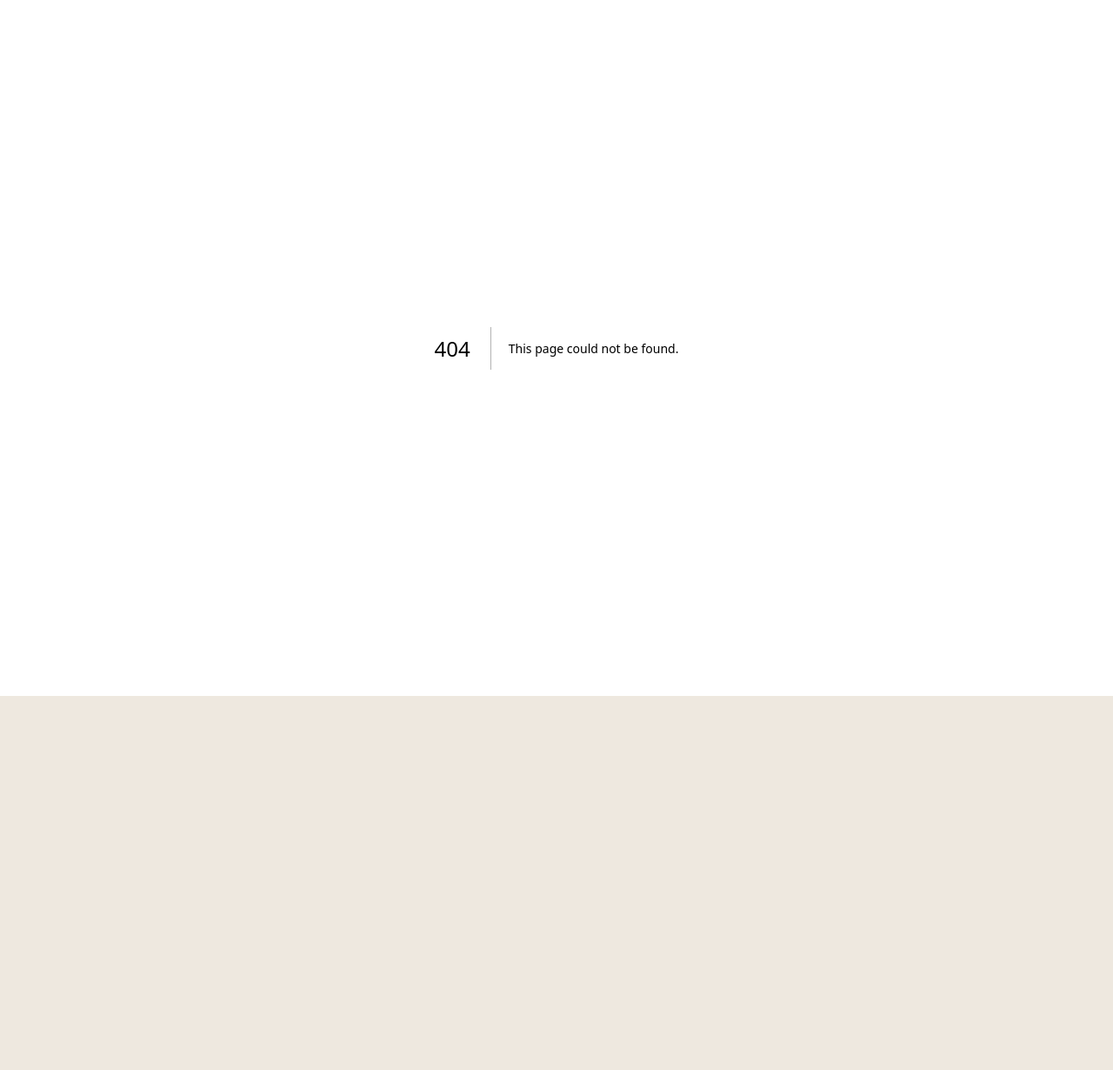
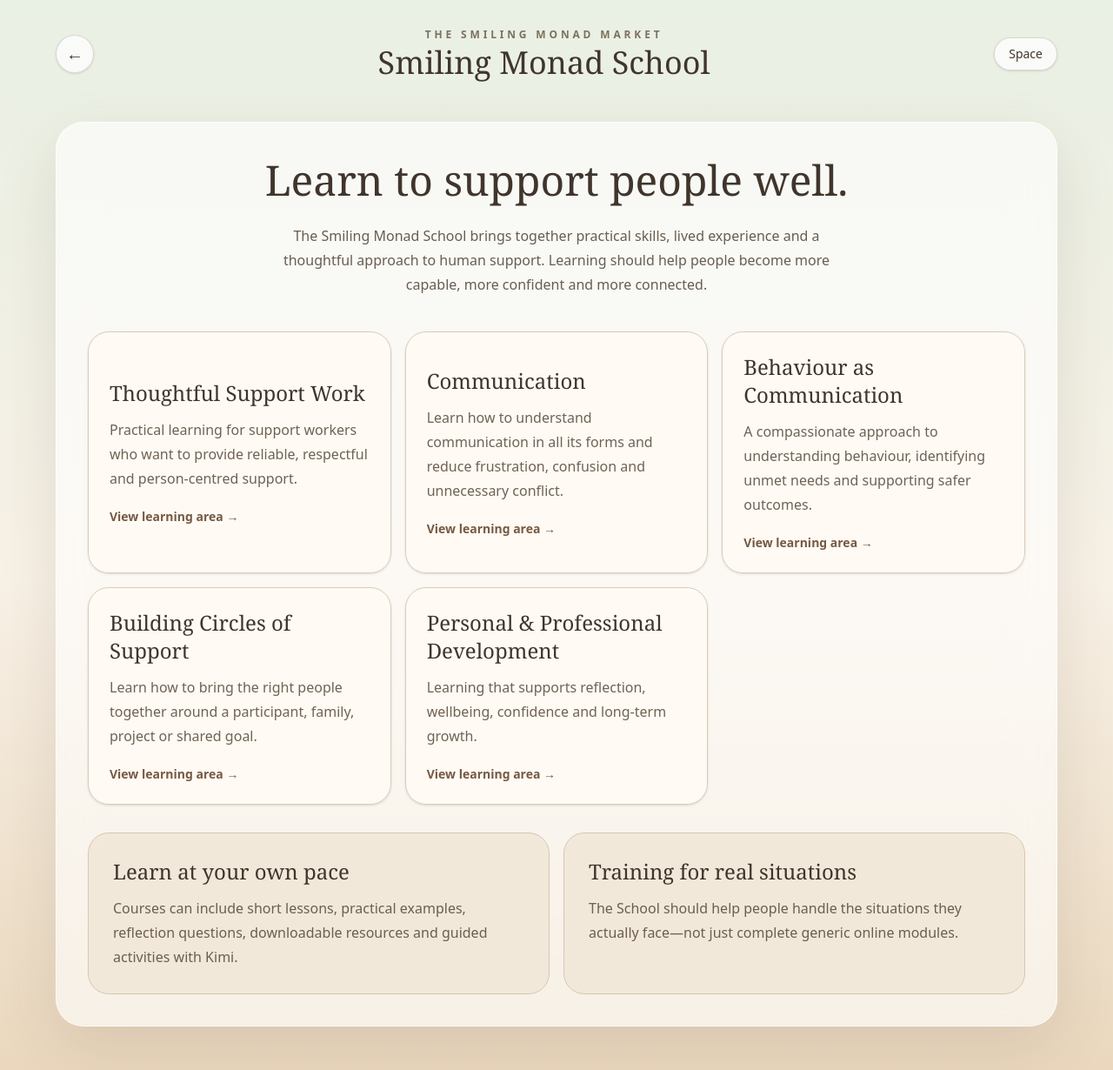
Before and after one commit to benlengrey-pixel/smiling-monad-prototype, a Next.js app: page /school in a window 1280 px wide. Before the commit this address had no page. Shown: the top 1230 px of the page at 87% size. Before the commit the page ends 800 px from the top, so only its background shows below. Built offline with nearby package versions, Linux system fonts and the light colour scheme.

Commit message:
Create the Smiling Monad School with practical learning areas for thoughtful support work, communication, behaviour as communication, Circles of Support, and personal and professional development.

```diff
--- /dev/null
+++ b/app/school/page.tsx
@@ -0,0 +1,261 @@
+"use client";
+
+import Link from "next/link";
+import { useState } from "react";
+
+type LearningArea =
+  | "support"
+  | "communication"
+  | "behaviour"
+  | "circles"
+  | "development";
+
+type LearningAreaDetails = {
+  title: string;
+  description: string;
+  lessons: string[];
+};
+
+const learningAreas: Record<
+  LearningArea,
+  LearningAreaDetails
+> = {
+  support: {
+    title: "Thoughtful Support Work",
+    description:
+      "Practical learning for support workers who want to provide reliable, respectful and person-centred support.",
+    lessons: [
+      "Understanding the whole person",
+      "Building trust and consistency",
+      "Supporting choice and control",
+      "Professional boundaries",
+      "Writing useful shift notes",
+    ],
+  },
+
+  communication: {
+    title: "Communication",
+    description:
+      "Learn how to understand communication in all its forms and reduce frustration, confusion and unnecessary conflict.",
+    lessons: [
+      "Communication beyond speech",
+      "Visual communication systems",
+      "Listening for meaning",
+      "Supporting transitions",
+      "Working with families and teams",
+    ],
+  },
+
+  behaviour: {
+    title: "Behaviour as Communication",
+    description:
+      "A compassionate approach to understanding behaviour, identifying unmet needs and supporting safer outcomes.",
+    lessons: [
+      "Looking beneath behaviour",
+      "Recognising stress and overload",
+      "Understanding triggers",
+      "Reducing restrictive responses",
+      "Building proactive support",
+    ],
+  },
+
+  circles: {
+    title: "Building Circles of Support",
+    description:
+      "Learn how to bring the right people together around a participant, family, project or shared goal.",
+    lessons: [
+      "Choosing trusted people",
+      "Defining roles clearly",
+      "Sharing information safely",
+      "Running useful meetings",
+      "Maintaining healthy relationships",
+    ],
+  },
+
+  development: {
+    title: "Personal & Professional Development",
+    description:
+      "Learning that supports reflection, wellbeing, confidence and long-term growth.",
+    lessons: [
+      "Reflective practice",
+      "Preventing burnout",
+      "Managing difficult conversations",
+      "Values-led decision making",
+      "Remembering why the work matters",
+    ],
+  },
+};
+
+export default function SchoolPage() {
+  const [activeArea, setActiveArea] =
+    useState<LearningArea | null>(null);
+
+  const selectedArea = activeArea
+    ? learningAreas[activeArea]
+    : null;
+
+  return (
+    <main className="min-h-[100svh] bg-[linear-gradient(180deg,#e9f0e4_0%,#f8f1e6_54%,#ead7bd_100%)] px-4 pb-14 pt-5 text-[#40352c] sm:px-8 sm:pt-8">
+      <header className="mx-auto flex w-full max-w-6xl items-center justify-between gap-4">
+        <Link
+          href="/market"
+          aria-label="Return to the Smiling Monad Market"
+          className="flex h-11 w-11 shrink-0 items-center justify-center rounded-full border border-[#7c6a58]/25 bg-white/75 text-xl shadow-sm backdrop-blur-md transition hover:bg-white"
+        >
+          ←
+        </Link>
+
+        <div className="min-w-0 text-center">
+          <p className="text-[10px] font-semibold uppercase tracking-[0.32em] text-[#7d715f] sm:text-xs">
+            The Smiling Monad Market
+          </p>
+
+          <h1 className="mt-1 font-serif text-2xl sm:text-4xl">
+            Smiling Monad School
+          </h1>
+        </div>
+
+        <Link
+          href="/office"
+          className="rounded-full border border-[#7c6a58]/25 bg-white/75 px-4 py-2 text-sm shadow-sm backdrop-blur-md transition hover:bg-white"
+        >
+          Space
+        </Link>
+      </header>
+
+      <section className="mx-auto mt-8 w-full max-w-6xl rounded-[32px] border border-white/70 bg-white/60 p-5 shadow-[0_24px_70px_rgba(78,60,40,0.12)] backdrop-blur-xl sm:mt-12 sm:p-9">
+        <div className="mx-auto max-w-3xl text-center">
+          <p className="font-serif text-3xl leading-tight sm:text-5xl">
+            Learn to support people well.
+          </p>
+
+          <p className="mx-auto mt-5 max-w-2xl leading-7 text-[#695d51]">
+            The Smiling Monad School brings together
+            practical skills, lived experience and a
+            thoughtful approach to human support.
+            Learning should help people become more
+            capable, more confident and more connected.
+          </p>
+        </div>
+
+        <div className="mt-10 grid gap-4 sm:grid-cols-2 lg:grid-cols-3">
+          {(
+            Object.entries(
+              learningAreas,
+            ) as Array<
+              [
+                LearningArea,
+                LearningAreaDetails,
+              ]
+            >
+          ).map(([key, area]) => (
+            <button
+              key={key}
+              type="button"
+              onClick={() =>
+                setActiveArea(key)
+              }
+              className="group min-h-52 rounded-[24px] border border-[#d9cbb9] bg-[rgba(255,251,244,0.84)] p-6 text-left shadow-sm transition hover:-translate-y-1 hover:bg-white hover:shadow-lg focus:outline-none focus:ring-4 focus:ring-[#7d654f]/20"
+            >
+              <p className="font-serif text-2xl">
+                {area.title}
+              </p>
+
+              <p className="mt-3 leading-7 text-[#706255]">
+                {area.description}
+              </p>
+
+              <p className="mt-5 text-sm font-semibold text-[#765943]">
+                View learning area →
+              </p>
+            </button>
+          ))}
+        </div>
+
+        <div className="mt-8 grid gap-4 md:grid-cols-2">
+          <section className="rounded-[24px] border border-[#d6c6b2] bg-[#efe4d4]/75 p-5 sm:p-7">
+            <p className="font-serif text-2xl">
+              Learn at your own pace
+            </p>
+
+            <p className="mt-3 leading-7 text-[#6c5e51]">
+              Courses can include short lessons,
+              practical examples, reflection questions,
+              downloadable resources and guided
+              activities with Kimi.
+            </p>
+          </section>
+
+          <section className="rounded-[24px] border border-[#d6c6b2] bg-[#efe4d4]/75 p-5 sm:p-7">
+            <p className="font-serif text-2xl">
+              Training for real situations
+            </p>
+
+            <p className="mt-3 leading-7 text-[#6c5e51]">
+              The School should help people handle the
+              situations they actually face—not just
+              complete generic online modules.
+            </p>
+          </section>
+        </div>
+      </section>
+
+      {selectedArea && (
+        <div className="fixed inset-0 z-50 flex items-end justify-center bg-black/45 p-3 backdrop-blur-[2px] sm:items-center sm:p-6">
+          <section className="relative w-full max-w-xl rounded-[28px] border border-[#d8c7b1] bg-[#fffaf2] p-6 shadow-[0_30px_80px_rgba(35,24,15,0.42)] sm:p-8">
+            <button
+              type="button"
+              onClick={() =>
+                setActiveArea(null)
+              }
+              aria-label="Close learning area"
+              className="absolute right-4 top-4 flex h-10 w-10 items-center justify-center rounded-full bg-[#eee2d2] text-xl transition hover:bg-[#e4d4bf]"
+            >
+              ×
+            </button>
+
+            <p className="text-xs font-semibold uppercase tracking-[0.25em] text-[#846e58]">
+              Learning area
+            </p>
+
+            <h2 className="mt-3 pr-12 font-serif text-3xl">
+              {selectedArea.title}
+            </h2>
+
+            <p className="mt-4 leading-7 text-[#6c5e51]">
+              {selectedArea.description}
+            </p>
+
+            <div className="mt-6 space-y-3">
+              {selectedArea.lessons.map(
+                (lesson, index) => (
+                  <button
+                    key={lesson}
+                    type="button"
+                    className="flex w-full items-center gap-4 rounded-[16px] border border-[#dfd1bf] bg-[#f6eee2] px-4 py-3 text-left transition hover:bg-white"
+                  >
+                    <span className="flex h-8 w-8 shrink-0 items-center justify-center rounded-full bg-[#decdb8] text-sm font-semibold text-[#684d38]">
+                      {index + 1}
+                    </span>
+
+                    <span>{lesson}</span>
+                  </button>
+                ),
+              )}
+            </div>
+
+            <button
+              type="button"
+              onClick={() =>
+                setActiveArea(null)
+              }
+              className="mt-7 w-full rounded-full bg-[#60432f] px-5 py-3 font-medium text-white transition hover:bg-[#4f3728]"
+            >
+              Return to the School
+            </button>
+          </section>
+        </div>
+      )}
+    </main>
+  );
+}
```
